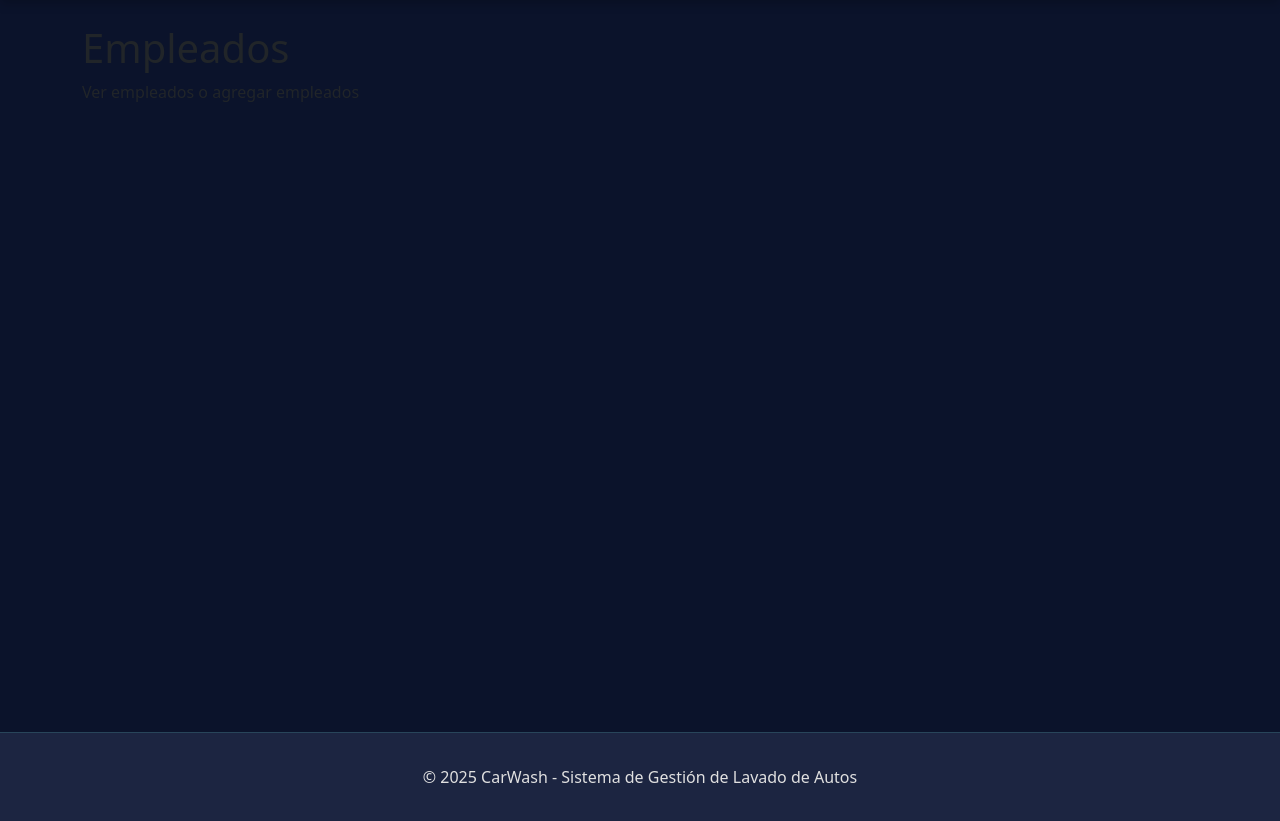
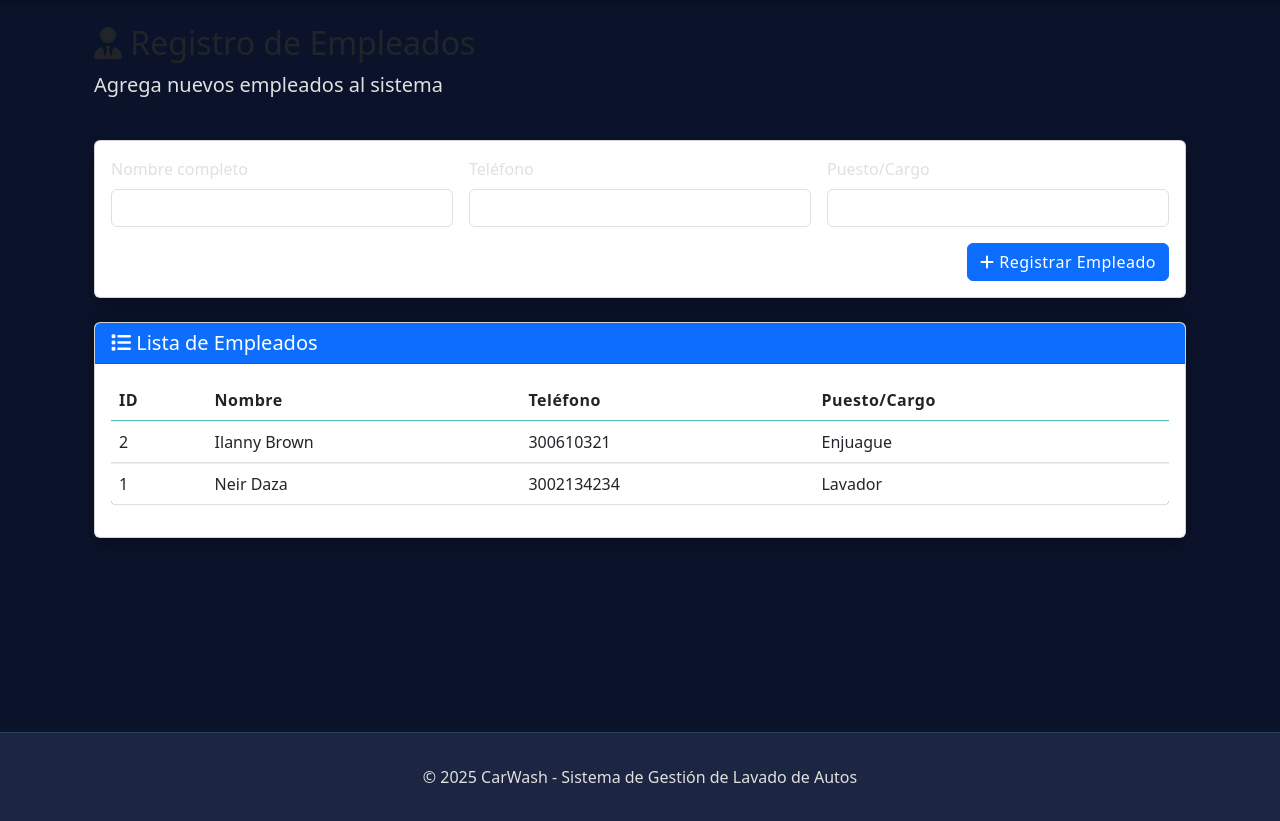
Before and after one commit to DNeir/CarWash, a Django app: page /empleados/ in a window 1280 px wide. Shown: the part 57-878 px from the top of the page. Run offline with Django 5.2, Linux system fonts and the light colour scheme; data comes from the database, SQL or seed files in the repository.

Commit message:
Completo ficha empleados

```diff
--- a/CarWash/views.py
+++ b/CarWash/views.py
@@ -21,7 +21,14 @@ def index(request):
 
 
 def empleados(request):
-    return render(request, 'empleados.html', {})
+    if request.method == 'POST':
+        nombre = request.POST.get('nombre')
+        telefono = request.POST.get('telefono')
+        puesto = request.POST.get('puesto')
+        if nombre and telefono and puesto:
+            Empleado.objects.create(nombre=nombre, telefono=telefono, puesto=puesto)
+    empleados = Empleado.objects.all().order_by('nombre')
+    return render(request, 'empleados.html', {'empleados': empleados})
 
 def citas(request):
     # Parámetros de filtrado
--- a/templates/empleados.html
+++ b/templates/empleados.html
@@ -4,9 +4,70 @@
     Empleados
 {% endblock %}
 
-
-
 {% block content %}
-    <h1>Empleados</h1>
-    <p>Ver empleados o agregar empleados</p>
+<div class="container">
+    <div class="row mb-4">
+        <div class="col-md-8">
+            <h2><i class="fas fa-user-tie"></i> Registro de Empleados</h2>
+            <p class="lead">Agrega nuevos empleados al sistema</p>
+        </div>
+    </div>
+    <div class="card mb-4">
+        <div class="card-body">
+            <form method="post" class="row g-3">
+                {% csrf_token %}
+                <div class="col-md-4">
+                    <label for="nombre" class="form-label">Nombre completo</label>
+                    <input type="text" class="form-control" id="nombre" name="nombre" required>
+                </div>
+                <div class="col-md-4">
+                    <label for="telefono" class="form-label">Teléfono</label>
+                    <input type="text" class="form-control" id="telefono" name="telefono" required>
+                </div>
+                <div class="col-md-4">
+                    <label for="puesto" class="form-label">Puesto/Cargo</label>
+                    <input type="text" class="form-control" id="puesto" name="puesto" required>
+                </div>
+                <div class="col-12 text-end">
+                    <button type="submit" class="btn btn-primary">
+                        <i class="fas fa-plus"></i> Registrar Empleado
+                    </button>
+                </div>
+            </form>
+        </div>
+    </div>
+    <div class="card">
+        <div class="card-header bg-primary text-white">
+            <h5 class="mb-0"><i class="fas fa-list"></i> Lista de Empleados</h5>
+        </div>
+        <div class="card-body">
+            <div class="table-responsive">
+                <table class="table table-hover">
+                    <thead>
+                        <tr>
+                            <th>ID</th>
+                            <th>Nombre</th>
+                            <th>Teléfono</th>
+                            <th>Puesto/Cargo</th>
+                        </tr>
+                    </thead>
+                    <tbody>
+                        {% for empleado in empleados %}
+                        <tr>
+                            <td>{{ empleado.id }}</td>
+                            <td>{{ empleado.nombre }}</td>
+                            <td>{{ empleado.telefono }}</td>
+                            <td>{{ empleado.puesto }}</td>
+                        </tr>
+                        {% empty %}
+                        <tr>
+                            <td colspan="4" class="text-center">No hay empleados registrados</td>
+                        </tr>
+                        {% endfor %}
+                    </tbody>
+                </table>
+            </div>
+        </div>
+    </div>
+</div>
 {% endblock %}
```
